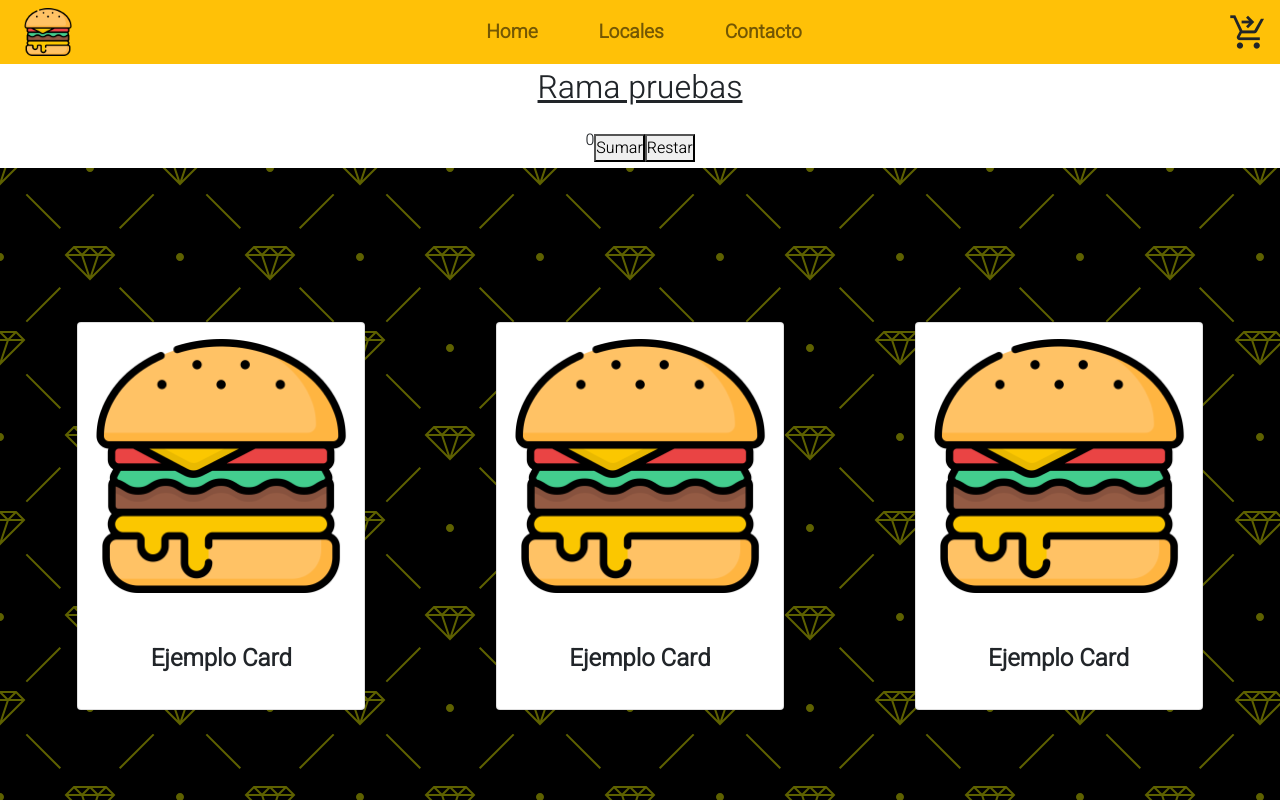
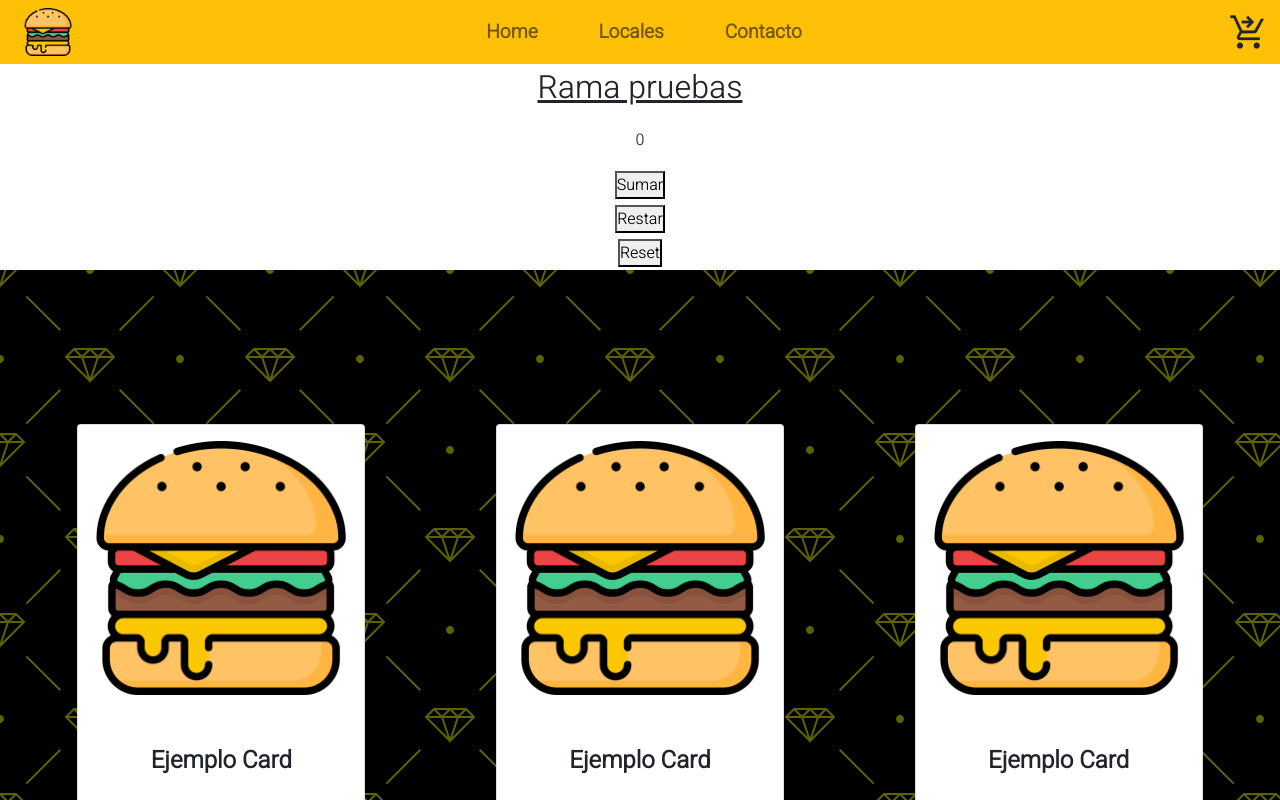
Before and after one commit to sebaactis/reactjs-coderhouse, a React (Create React App) app: page / in a window 1280 px wide. Shown: the top 800 px of the page. Built offline with nearby package versions, Linux system fonts and the light colour scheme.

Commit message:
contador final

```diff
--- a/src/App.js
+++ b/src/App.js
@@ -12,7 +12,7 @@ const App = () => {
 
       <Header  />
       <ItemListContainer greeting= "Rama pruebas" />
-      <Contador stock={10} />
+      <Contador stock={20} />
       <Main />
       <Footer />
 
--- a/src/components/Contador.js
+++ b/src/components/Contador.js
@@ -7,6 +7,7 @@ const Contador = ({ stock }) => {
     const sumar = () => {
         if (cantidad < stock) {
             setCantidad(cantidad + 1);
+        } else {
         }
 
     };
@@ -15,14 +16,18 @@ const Contador = ({ stock }) => {
         if (cantidad > 0) {
             setCantidad(cantidad - 1);
         }
-
     };
 
+    const reset = () => {
+        setCantidad(0);
+    }
+
     return (
-        <div style={{ display: "flex", justifyContent: "center", alignItems: "center" }}>
+        <div style={{ display: "flex", flexDirection: "column", justifyContent: "center", alignItems: "center" }}>
             <p> {cantidad} </p>
-            <button onClick={sumar}> Sumar</button>
-            <button onClick={restar}> Restar</button>
+            <button style={{margin: "3px"}} onClick={sumar}> Sumar</button>
+            <button style={{margin: "3px"}} onClick={restar}> Restar</button>
+            <button style={{margin: "3px"}} onClick={reset}> Reset</button>
 
         </div>
     )
```
